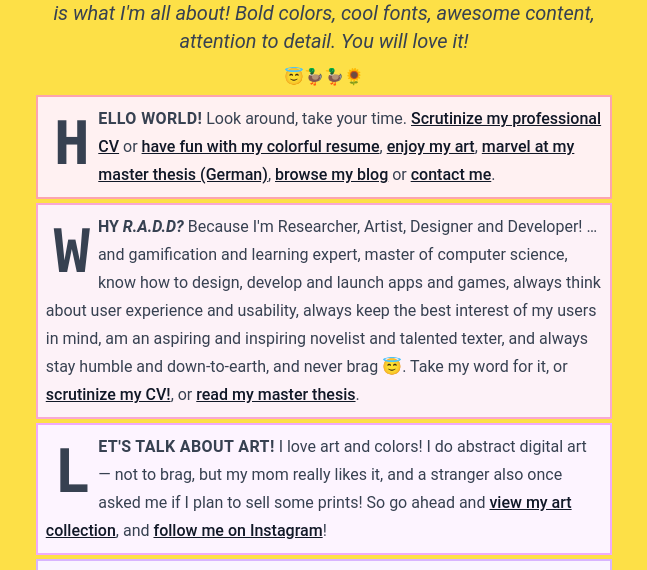
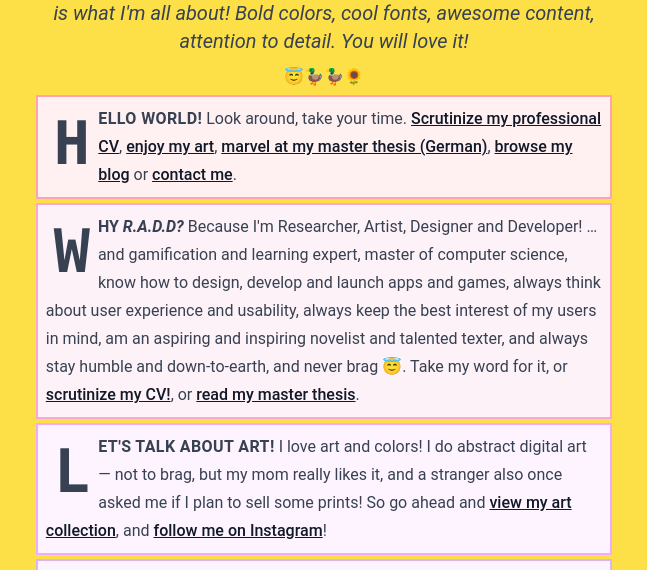
Before and after one commit to j-steinbach/j-steinbach.github.io, an Astro site: page / in a window 1280 px wide. Shown: the part 153-723 px from the top of the page, without its empty margins (316-963 px from the left). Built offline with nearby package versions, Linux system fonts and the light colour scheme; Astro itself is replaced by a stand-in of ours.

Commit message:
Update resume

```diff
--- a/src/pages/index.astro
+++ b/src/pages/index.astro
@@ -36,8 +36,6 @@ const pageTitle = "Index";
         <span class="uppercase tracking-wide font-semibold">Hello World!</span>
         Look around, take your time. <a href="./resume-black-white.pdf"
           >Scrutinize my professional CV</a
-        > or <a href="./resume-black-white.pdf"
-          >have fun with my colorful resume</a
         >, <a href="./art">enjoy my art</a>, <a
           href="./posts/masterarbeit-wimmelbild"
           >marvel at my master thesis (German)</a
```
Also changed, not shown: 1 other file.
